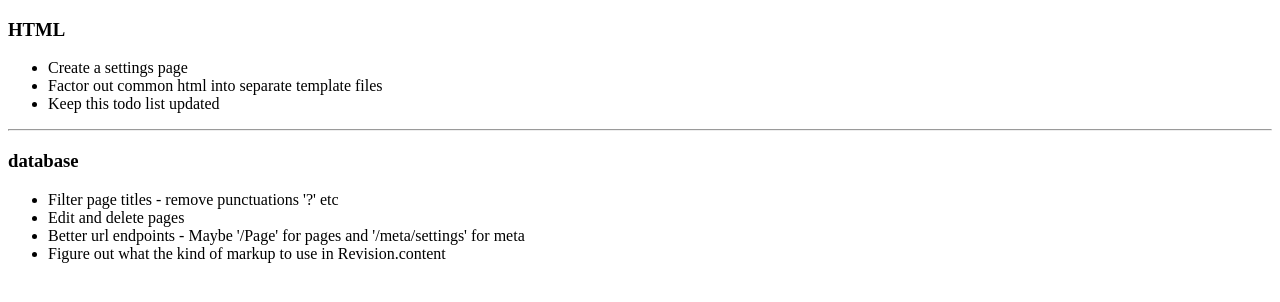
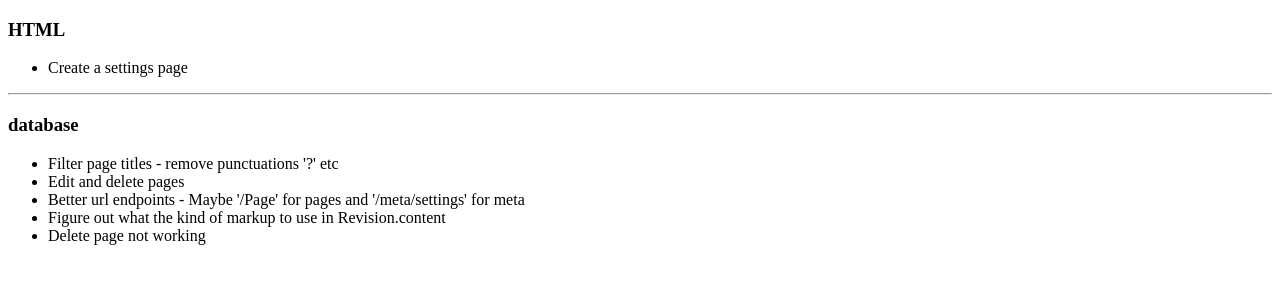
Before and after one commit to thesmileynoob/wiki, a Flask app: page /todo in a window 1280 px wide. Shown: the top 302 px of the page. Run offline with Flask 2, Linux system fonts and the light colour scheme.

Commit message:
todo bump

```diff
--- a/templates/todo.html
+++ b/templates/todo.html
@@ -14,8 +14,6 @@
         <h3>HTML</h3>
         <ul>
             <li>Create a settings page</li>
-            <li>Factor out common html into separate template files</li>
-            <li>Keep this todo list updated</li>
         </ul>
     </section>
     <hr>
@@ -27,6 +25,7 @@
             <li>Edit and delete pages</li>
             <li>Better url endpoints - Maybe '/Page' for pages and '/meta/settings' for meta</li>
             <li>Figure out what the kind of markup to use in Revision.content </li>
+            <li>Delete page not working</li>
         </ul>
     </section>
 </body>
```
